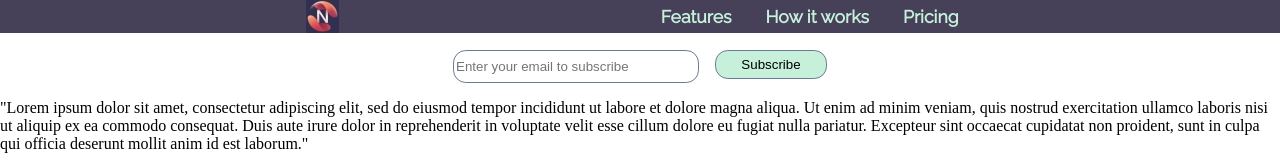
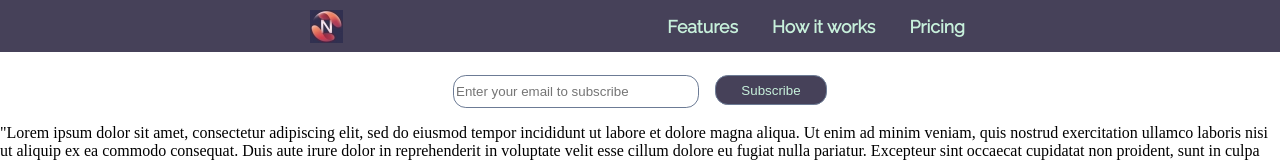
Before and after one commit to pragyes31/landing-page-FCC, a website built with Parcel: page index.html in a window 1280 px wide. Shown: the top 161 px of the page. Built offline with nearby package versions, Linux system fonts and the light colour scheme.

Commit message:
fixed extra padding in nav bar

```diff
--- a/src/styles.css
+++ b/src/styles.css
@@ -22,6 +22,7 @@ body {
 #header-img {
   display: inline-block;
   vertical-align: middle;
+  padding: 0.6rem;
 }
 
 #nav-bar > a {
@@ -39,7 +40,7 @@ body {
 }
 
 .buffer {
-  height: 50px;
+  height: 75px;
 }
 
 #subscribe-form {
@@ -57,16 +58,17 @@ body {
 
 #submit {
   width: 7rem;
-  height: 1.8rem;
+  height: 1.9rem;
   border: 1px solid #6c7b95;
   border-radius: 0.8rem;
-  background-color: #c7f0db;
+  background-color: #464159;
   cursor: pointer;
+  color: #c7f0db;
 }
 
 #submit:hover {
-  background-color: #464159;
-  color: #fff;
+  background-color: #eee;
+  color: #000;
 }
 
 .video {
@@ -166,7 +168,7 @@ body {
   }
 
   .buffer {
-    height: 200px;
+    height: 225px;
   }
 
   #subscribe-form {
```
